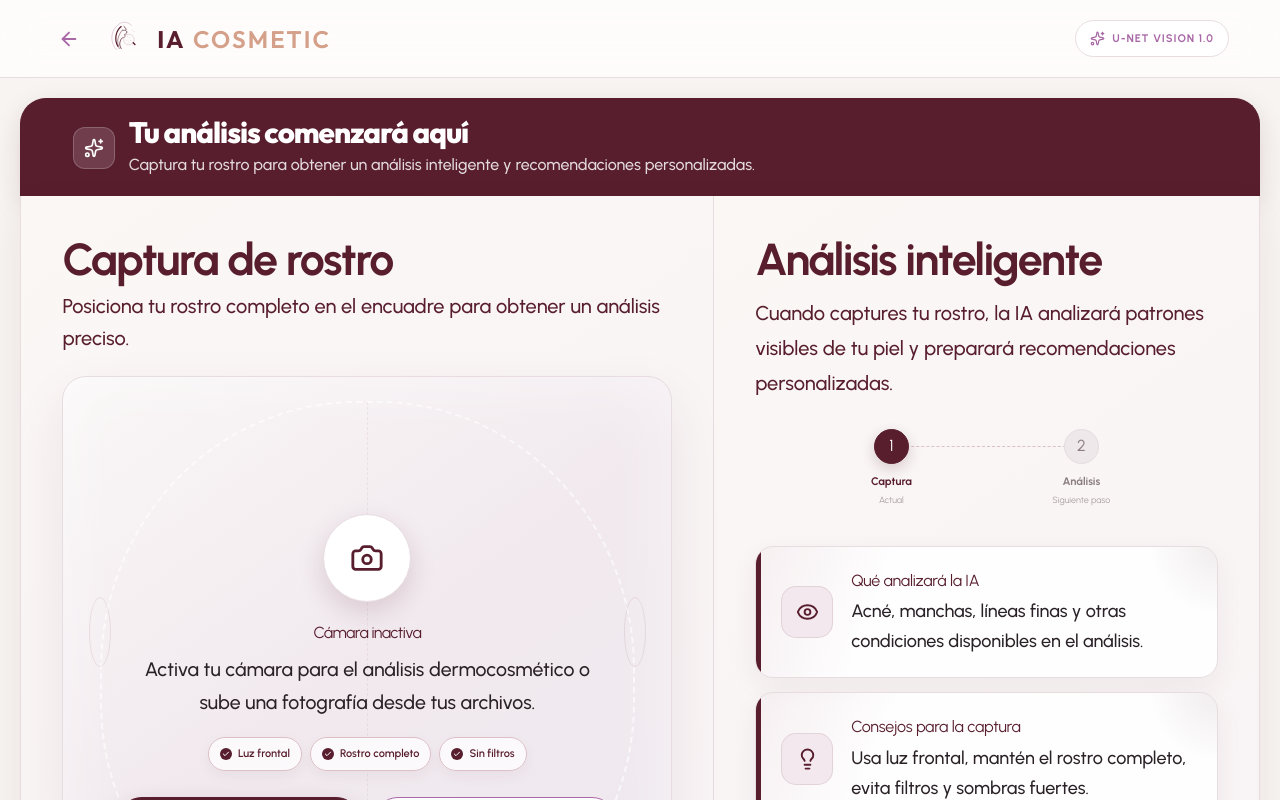
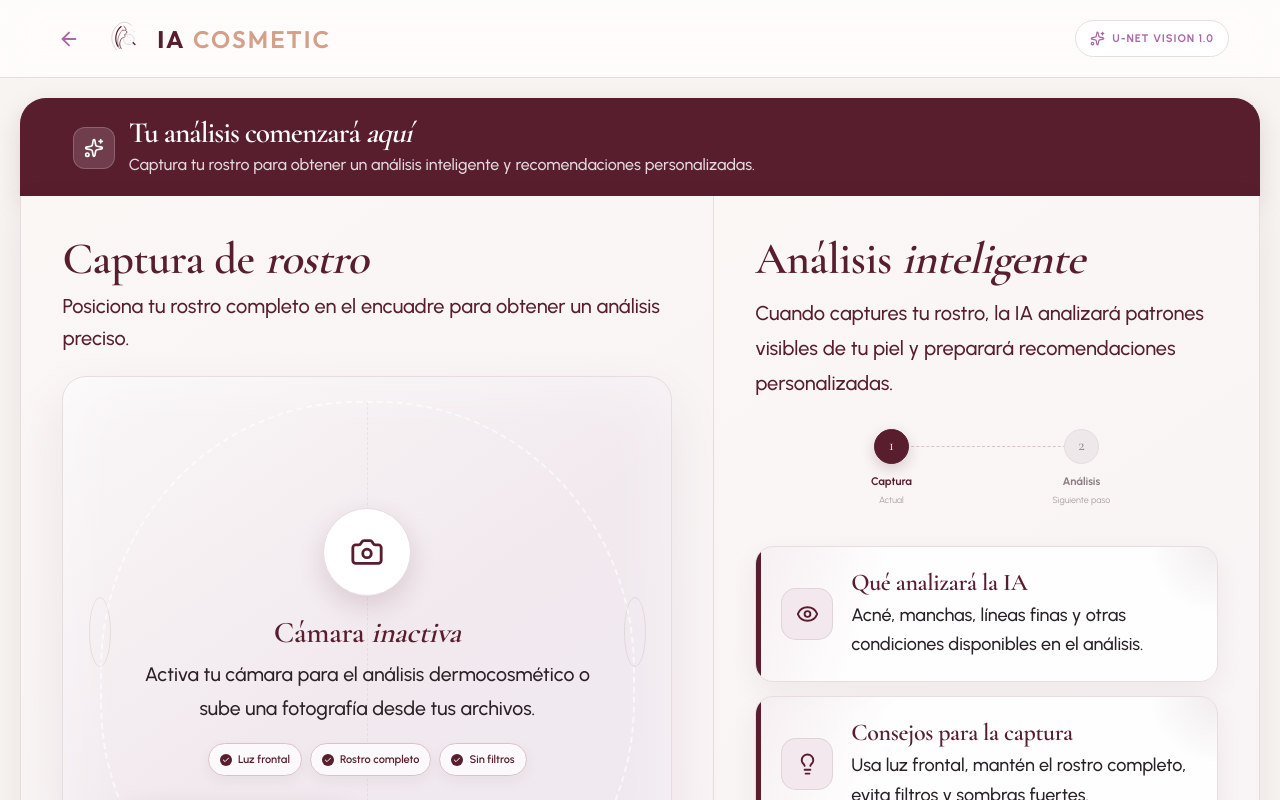
Before and after one commit to AndresVeas/IA_Cosmetic, a Next.js app: page /diagnostico in a window 1280 px wide. Shown: the top 800 px of the page. Built offline with nearby package versions, Linux system fonts and the light colour scheme.

Commit message:
Refactor: actualizar tipografia a Cormorant Garamond e incrementar contraste

```diff
--- a/src/app/diagnostico/diagnostico.module.css
+++ b/src/app/diagnostico/diagnostico.module.css
@@ -33,12 +33,12 @@
 .initialIntro { width: min(calc(100% - clamp(28px, 3.2vw, 56px)), 1864px); margin: clamp(14px, 1.6vw, 26px) auto 0; padding: 19px clamp(28px, 4vw, 64px); display: flex; align-items: center; justify-content: flex-start; gap: 14px; color: white; text-align: left; background: var(--plum); border: 1px solid var(--plum); border-bottom: 0; border-radius: 26px 26px 0 0; box-shadow: 0 10px 26px rgb(88 30 46 / 15%); }
 .initialIntro > span { width: 42px; height: 42px; flex: none; display: grid; place-items: center; color: white; background: rgb(255 255 255 / 14%); border: 1px solid rgb(255 255 255 / 20%); border-radius: 12px; }
 .initialIntro > span svg { width: 20px; height: 20px; }
-.initialIntro h1 { color: white; font-family: var(--font-display); font-size: clamp(27px, 2.3vw, 36px); font-weight: 800; letter-spacing: -.035em; line-height: 1.05; }
+.initialIntro h1 { color: white; font-family: var(--font-display); font-size: clamp(27px, 2.3vw, 36px); font-weight: 600; letter-spacing: -.035em; line-height: 1.05; }
 .initialIntro p { margin-top: 5px; color: rgb(255 255 255 / 84%); font-size: 16px; font-weight: 500; line-height: 1.4; }
 .resultIntro { width: min(calc(100% - clamp(28px, 3.2vw, 56px)), 1864px); margin: clamp(14px, 1.6vw, 26px) auto 0; padding: clamp(18px, 1.8vw, 28px) clamp(20px, 2vw, 34px) 14px; display: flex; align-items: center; gap: 14px; color: white; background: var(--plum); border: 1px solid var(--plum); border-bottom: 0; border-radius: 26px 26px 0 0; box-shadow: 0 12px 28px rgb(88 30 46 / 16%); }
 .resultIntro > span { width: 42px; height: 42px; flex: none; display: grid; place-items: center; color: white; background: rgb(255 255 255 / 14%); border: 1px solid rgb(255 255 255 / 18%); border-radius: 13px; }
 .resultIntro > span svg { width: 21px; height: 21px; }
-.resultIntro h1 { font-family: var(--font-display); font-size: clamp(25px, 2vw, 32px); font-weight: 800; letter-spacing: -.035em; line-height: 1.05; }
+.resultIntro h1 { font-family: var(--font-display); font-size: clamp(25px, 2vw, 32px); font-weight: 600; letter-spacing: -.035em; line-height: 1.05; }
 .resultIntro p { margin-top: 5px; color: rgb(255 255 255 / 86%); font-size: 16px; font-weight: 500; line-height: 1.45; }
 .captureColumn, .infoColumn { padding: clamp(28px, 3.2vw, 54px); background: linear-gradient(145deg, #faf7f5 0%, #f8f3f5 100%); }
 .captureColumn { position: relative; border-right: 1px solid var(--border); }
@@ -51,7 +51,7 @@
 .resultCapture .captureInner { width: 100%; max-width: 720px; }
 .resultCapture .sectionHeading { min-height: 74px; margin-bottom: 16px; align-items: flex-start; flex-direction: column; gap: 8px; }
 .resultCapture .viewport { width: 100%; max-width: 600px; aspect-ratio: 1 / 1; min-height: auto; max-height: none; margin-inline: auto; box-shadow: 0 18px 42px rgb(88 30 46 / 9%); }
-.resultCapture .sectionHeading h1, .resultCapture .sectionHeading h2 { font-size: clamp(29px, 2vw, 35px); font-weight: 800; line-height: 1.05; }
+.resultCapture .sectionHeading h1, .resultCapture .sectionHeading h2 { font-size: clamp(29px, 2vw, 35px); font-weight: 600; line-height: 1.05; }
 .resultCapture .sectionHeading h1, .resultCapture .sectionHeading h2, .resultInfo .reportHeader h2, .productShelfHeading h2 { color: var(--plum); }
 .resultCapture .sectionHeading p { max-width: 480px; font-size: 17px; font-weight: 500; line-height: 1.45; }
 .headingTitleRow { display: flex; align-items: center; flex-wrap: wrap; gap: 10px 14px; }
@@ -60,14 +60,14 @@
 .resultInfo { display: flex; align-items: flex-start; }
 .resultInfo .report { width: 100%; max-width: 980px; margin-block: 0; }
 .resultInfo .reportHeader { min-height: 74px; }
-.resultInfo .reportHeader h2 { margin-top: 0; font-size: clamp(32px, 2.2vw, 39px); font-weight: 800; line-height: 1.05; }
+.resultInfo .reportHeader h2 { margin-top: 0; font-size: clamp(32px, 2.2vw, 39px); font-weight: 600; line-height: 1.05; }
 .resultInfo .eyebrow { display: none; }
 .resultInfo .chips { margin-top: 14px; }
 .resultInfo .indicators { grid-template-columns: repeat(auto-fit, minmax(170px, 1fr)); }
 .resultInfo .summaryCard { padding: 24px; }
 .resultInfo .indicatorCard { min-height: 72px; }
 .sectionHeading { min-height: 58px; display: flex; align-items: center; justify-content: space-between; gap: 20px; margin-bottom: 22px; }
-.sectionHeading h1, .sectionHeading h2, .introLead h2, .reportHeader h2 { font-family: var(--font-serif), serif; font-weight: 700; line-height: 1; }
+.sectionHeading h1, .sectionHeading h2, .introLead h2, .reportHeader h2 { font-family: var(--font-serif), serif; font-weight: 600; line-height: 1; }
 .sectionHeading h1, .sectionHeading h2 { color: var(--plum); font-size: clamp(38px, 3.5vw, 52px); }
 .sectionHeading p { margin-top: 8px; color: var(--plum); font-size: 20px; font-weight: 500; }
 .successBadge { flex: none; padding: 8px 12px; color: #39755a; background: #ddebdD; border-color: #cfe2cf; letter-spacing: 0; text-transform: none; }
@@ -89,7 +89,7 @@
 .faceSilhouette span { position: absolute; left: 50%; top: -1px; height: 100%; border-left: 1px dashed rgb(88 30 46 / 8%); }
 .cameraOrb { position: relative; width: 88px; height: 88px; display: grid; place-items: center; color: var(--plum); background: white; border: 1px solid var(--border); border-radius: 50%; box-shadow: 0 10px 26px rgb(88 30 46 / 15%); }
 .cameraOrb svg { width: 34px; height: 34px; }
-.placeholder h2 { position: relative; margin-top: 18px; color: var(--plum); font: 700 30px var(--font-serif), serif; }
+.placeholder h2 { position: relative; margin-top: 18px; color: var(--plum); font: 600 30px var(--font-serif), serif; }
 .placeholder > p { position: relative; width: min(100%, 460px); margin-top: 7px; color: var(--ink); font-size: 19.5px; line-height: 1.7; font-weight: 500; }
 .captureHints { position: relative; width: min(100%, 500px); margin-top: 18px; display: flex; flex-wrap: wrap; justify-content: center; gap: 8px; }
 .captureHints span { padding: 7px 11px; display: inline-flex; align-items: center; gap: 6px; color: var(--plum); background: rgb(255 255 255 / 72%); border: 1px solid var(--dusty); border-radius: 999px; font-size: 11px; font-weight: 600; box-shadow: 0 5px 14px rgb(88 30 46 / 5%); backdrop-filter: blur(6px); }
@@ -116,7 +116,7 @@
 
 .loadingOverlay { position: absolute; inset: 0; z-index: 8; display: flex; flex-direction: column; align-items: center; justify-content: center; color: var(--plum); background: rgb(247 244 241 / 90%); backdrop-filter: blur(9px); text-align: center; }
 .spinner { width: 38px; height: 38px; animation: spin 1s linear infinite; }
-.loadingOverlay h2 { margin-top: 18px; font: 700 27px/1.1 var(--font-display); letter-spacing: -.025em; }
+.loadingOverlay h2 { margin-top: 18px; font: 600 27px/1.1 var(--font-display); letter-spacing: -.025em; }
 .loadingOverlay p { margin-top: 5px; color: var(--muted); font-size: 12px; }
 
 .introPanel { min-height: 100%; display: flex; flex-direction: column; justify-content: flex-start; }
@@ -130,7 +130,7 @@
 .introCard:hover { border-color: rgb(88 30 46 / 35%); transform: translateY(-3px); box-shadow: 0 15px 34px rgb(88 30 46 / 10%); }
 .introIcon { width: 52px; height: 52px; display: grid; place-items: center; color: var(--plum); background: var(--blush); border: 1px solid rgb(88 30 46 / 10%); border-radius: 15px; }
 .introIcon svg { width: 23px; }
-.introCard h3 { color: var(--plum); font: 700 24px var(--font-serif), serif; }
+.introCard h3 { color: var(--plum); font: 600 24px var(--font-serif), serif; }
 .introCard p { margin-top: 4px; color: var(--ink); font-size: 18px; line-height: 1.65; font-weight: 500; }
 
 .progress { position: relative; width: min(100%, 430px); margin: 42px auto 0; display: grid; grid-template-columns: repeat(2, 1fr); text-align: center; }
@@ -151,7 +151,7 @@
 .summaryCard > span { width: 42px; height: 42px; display: grid; place-items: center; color: var(--plum); background: var(--blush); border-radius: 50%; }.summaryCard svg { width: 19px; }
 .summaryCard p { color: var(--ink); white-space: pre-line; font-size: 16px; font-weight: 500; letter-spacing: .005em; line-height: 1.65; }
 .reportSection { margin-top: 24px; }
-.reportSection h3 { color: var(--ink); font: 700 28px/1.1 var(--font-serif), serif; letter-spacing: -.01em; }
+.reportSection h3 { color: var(--ink); font: 600 28px/1.1 var(--font-serif), serif; letter-spacing: -.01em; }
 .indicators { display: grid; grid-template-columns: repeat(auto-fit, minmax(160px, 1fr)); gap: 11px; margin-top: 12px; }
 .indicatorCard { position: relative; min-width: 0; min-height: 126px; padding: 18px; display: grid; grid-template-columns: 48px minmax(0, 1fr); grid-template-rows: 1fr auto; gap: 12px 14px; overflow: hidden; background: linear-gradient(145deg, white, color-mix(in srgb, var(--marker) 5%, white)); border: 1px solid color-mix(in srgb, var(--marker) 25%, var(--border)); border-radius: 17px; box-shadow: 0 8px 22px rgb(88 30 46 / 4%); }
 .indicatorCard::before { content: ''; position: absolute; inset: 0 auto 0 0; width: 4px; background: var(--marker); opacity: .72; }
@@ -167,14 +167,14 @@
 .productCard { padding: 12px; display: grid; grid-template-columns: 78px minmax(0, 1fr) auto; gap: 14px; align-items: center; background: rgb(255 255 255 / 90%); border: 1px solid var(--border); border-radius: 15px; }
 .productCard:hover { border-color: var(--dusty); box-shadow: 0 9px 24px rgb(88 30 46 / 6%); }
 .productImage { width: 78px; height: 78px; display: grid; place-items: center; overflow: hidden; background: var(--ivory); border-radius: 11px; }.productImage img { max-width: 66px; max-height: 66px; object-fit: contain; }
-.productCopy { min-width: 0; }.productCopy > span { color: var(--mauve); font-size: 9px; font-weight: 700; letter-spacing: .12em; line-height: 1.4; text-transform: uppercase; }.productCopy h4 { margin-top: 2px; color: var(--ink); font: 700 22px/1.1 var(--font-serif), serif; letter-spacing: -.01em; }.productCopy p { margin-top: 4px; overflow: hidden; color: var(--ink); font-size: 16px; line-height: 1.55; display: -webkit-box; -webkit-line-clamp: 2; -webkit-box-orient: vertical; font-weight: 500; }
+.productCopy { min-width: 0; }.productCopy > span { color: var(--mauve); font-size: 9px; font-weight: 700; letter-spacing: .12em; line-height: 1.4; text-transform: uppercase; }.productCopy h4 { margin-top: 2px; color: var(--ink); font: 600 22px/1.1 var(--font-serif), serif; letter-spacing: -.01em; }.productCopy p { margin-top: 4px; overflow: hidden; color: var(--ink); font-size: 16px; line-height: 1.55; display: -webkit-box; -webkit-line-clamp: 2; -webkit-box-orient: vertical; font-weight: 500; }
 .productTags { display: flex; flex-wrap: wrap; gap: 6px; margin-top: 8px; }.productTags span { padding: 4px 8px; color: var(--plum); background: var(--blush); border-radius: 999px; font-size: 9px; font-weight: 700; line-height: 1.2; text-transform: uppercase; }
 .productAction { height: 100%; min-width: 72px; display: flex; align-items: flex-start; justify-content: flex-end; }.productAction strong { padding: 6px 10px; color: var(--plum); background: var(--blush); border: 1px solid var(--border); border-radius: 999px; font-family: var(--font-metric); font-size: 11px; font-weight: 700; white-space: nowrap; }
 .report .progress { margin-top: 26px; }
 
 .productShelf { width: min(calc(100% - clamp(28px, 3.2vw, 56px)), 1864px); margin: 0 auto clamp(28px, 3vw, 48px); padding: clamp(22px, 2.2vw, 36px); background: rgb(255 253 252 / 90%); border: 1px solid var(--border); border-top: 0; border-radius: 0 0 26px 26px; }
 .productShelfHeading { display: flex; align-items: flex-end; justify-content: space-between; gap: 24px; margin-bottom: 18px; }
-.productShelfHeading h2 { font: 700 clamp(27px, 2.3vw, 36px)/1.05 var(--font-display); letter-spacing: -.035em; }
+.productShelfHeading h2 { font: 600 clamp(27px, 2.3vw, 36px)/1.05 var(--font-display); letter-spacing: -.035em; }
 .productShelfHeading p { margin-top: 7px; color: #74686d; font-size: 16px; font-weight: 500; line-height: 1.45; }
 .productShelfHeading > span { color: var(--muted); font-family: var(--font-metric); font-size: 10px; font-weight: 600; white-space: nowrap; }
 .productGrid { display: grid; grid-template-columns: repeat(3, minmax(0, 1fr)); gap: 14px; }
@@ -184,7 +184,7 @@
 .shelfProductImage { min-height: 170px; display: grid; place-items: center; overflow: hidden; background: linear-gradient(145deg, var(--ivory), var(--blush)); border-radius: 12px; }
 .shelfProductImage img { width: 100%; height: 100%; max-height: 170px; object-fit: contain; }
 .shelfProductCard .productCopy { display: flex; flex-direction: column; align-items: flex-start; padding-block: 3px; }
-.shelfProductCard .productCopy h3 { margin-top: 5px; color: var(--ink); font: 700 22px/1.1 var(--font-serif), serif; letter-spacing: -.01em; }
+.shelfProductCard .productCopy h3 { margin-top: 5px; color: var(--ink); font: 600 22px/1.1 var(--font-serif), serif; letter-spacing: -.01em; }
 .shelfProductCard .productCopy p { -webkit-line-clamp: 4; }
 .shelfProductCard .productTags { margin-top: auto; padding-top: 9px; }
 .shelfPrice { margin-top: 11px; color: var(--plum); font-family: var(--font-metric); font-size: 17px; font-weight: 700; }
--- a/src/app/diagnostico/page.tsx
+++ b/src/app/diagnostico/page.tsx
@@ -1,7 +1,6 @@
 'use client';
 
 import { useEffect, useRef, useState } from 'react';
-import Image from 'next/image';
 import Link from 'next/link';
 import Logo from '@/components/Logo';
 import type { LucideIcon } from 'lucide-react';
@@ -270,7 +269,7 @@ export default function DiagnosticoPage() {
         <div className={styles.initialIntro}>
           <span><Sparkles /></span>
           <div>
-            <h1>Tu análisis comenzará aquí</h1>
+            <h1>Tu análisis comenzará <span className="italic">aquí</span></h1>
             <p>Captura tu rostro para obtener un análisis inteligente y recomendaciones personalizadas.</p>
           </div>
         </div>
@@ -280,7 +279,7 @@ export default function DiagnosticoPage() {
         <div className={styles.resultIntro}>
           <span><Sparkles /></span>
           <div>
-            <h1>Análisis Dermocosmético</h1>
+            <h1>Análisis <span className="italic">Dermocosmético</span></h1>
             <p>Resultados generados a partir del análisis inteligente de tu piel.</p>
           </div>
         </div>
@@ -293,8 +292,8 @@ export default function DiagnosticoPage() {
               <div>
                 <div className={styles.headingTitleRow}>
                   {hasResult || (!capturedImage && !isAnalyzing)
-                    ? <h2 id="capture-title">Captura de rostro</h2>
-                    : <h1 id="capture-title">Captura de rostro</h1>}
+                    ? <h2 id="capture-title">Captura de <span className="italic">rostro</span></h2>
+                    : <h1 id="capture-title">Captura de <span className="italic">rostro</span></h1>}
                   {hasResult && <span className={styles.successBadge}><CheckCircle2 /> Imagen analizada</span>}
                 </div>
                 <p>{hasResult ? 'Tu imagen ha sido capturada y analizada correctamente.' : 'Posiciona tu rostro completo en el encuadre para obtener un análisis preciso.'}</p>
@@ -400,7 +399,7 @@ export default function DiagnosticoPage() {
                 <div className={styles.placeholder}>
                   <div className={styles.faceSilhouette} aria-hidden="true"><span /></div>
                   <span className={styles.cameraOrb}><Camera /></span>
-                  <h2>Cámara inactiva</h2>
+                  <h2>Cámara <span className="italic">inactiva</span></h2>
                   <p>Activa tu cámara para el análisis dermocosmético o sube una fotografía desde tus archivos.</p>
                   <div className={styles.captureHints} aria-label="Recomendaciones para la captura">
                     <span><Check /> Luz frontal</span>
@@ -417,7 +416,7 @@ export default function DiagnosticoPage() {
               {isAnalyzing && (
                 <div className={styles.loadingOverlay} role="status">
                   <Loader2 className={styles.spinner} />
-                  <h2>Analizando tu piel…</h2>
+                  <h2>Analizando tu <span className="italic">piel</span>…</h2>
                   <p>La visión computacional está identificando patrones visibles.</p>
                 </div>
               )}
@@ -454,7 +453,7 @@ export default function DiagnosticoPage() {
           {!capturedImage && !isAnalyzing && (
             <div className={styles.introPanel}>
               <div className={styles.introLead}>
-                <h2>Análisis inteligente</h2>
+                <h2>Análisis <span className="italic">inteligente</span></h2>
                 <p>Cuando captures tu rostro, la IA analizará patrones visibles de tu piel y preparará recomendaciones personalizadas.</p>
               </div>
               <DiagnosisProgress />
@@ -476,7 +475,7 @@ export default function DiagnosticoPage() {
             <div className={styles.report}>
               <div className={styles.reportHeader}>
                 <span className={styles.eyebrow}>Análisis dermocosmético</span>
-                <h2>Informe de tu piel</h2>
+                <h2>Informe de tu <span className="italic">piel</span></h2>
               </div>
 
               <div className={styles.summaryCard}>
@@ -486,7 +485,7 @@ export default function DiagnosticoPage() {
 
               {results.anomalies.length > 0 && (
                 <section className={styles.reportSection}>
-                  <h3>Indicadores clave</h3>
+                  <h3>Indicadores <span className="italic">clave</span></h3>
                   <div className={styles.indicators}>
                     {results.anomalies.map((anomaly) => {
                       const meta = getAnomalyMeta(anomaly);
@@ -520,7 +519,7 @@ export default function DiagnosticoPage() {
         <section className={styles.productShelf} aria-labelledby="recommended-products-title">
           <div className={styles.productShelfHeading}>
             <div>
-              <h2 id="recommended-products-title">Fórmulas recomendadas para tu piel</h2>
+              <h2 id="recommended-products-title">Fórmulas recomendadas para tu <span className="italic">piel</span></h2>
               <p>Seleccionadas según las condiciones identificadas en el análisis dermo-cosmético.</p>
             </div>
             <span>
--- a/src/app/globals.css
+++ b/src/app/globals.css
@@ -3,7 +3,8 @@
 :root {
   --background: #F7F4F1;
   --foreground: #581E2E;
-  --font-display: var(--font-outfit), "Outfit", Arial, sans-serif;
+  --font-display: var(--font-cormorant-garamond), "Cormorant Garamond", Georgia, serif;
+  --font-serif: var(--font-cormorant-garamond), "Cormorant Garamond", Georgia, serif;
   --font-body: var(--font-urbanist), "Urbanist", Arial, sans-serif;
   --font-ui: var(--font-urbanist), "Urbanist", Arial, sans-serif;
   --font-metric: var(--font-montserrat), "Montserrat", Arial, sans-serif;
@@ -13,10 +14,11 @@
   --color-background: var(--background);
   --color-foreground: var(--foreground);
   --font-sans: var(--font-urbanist), "Urbanist", Arial, sans-serif;
-  --font-serif: var(--font-outfit), "Outfit", Arial, sans-serif;
-  --font-display: var(--font-outfit), "Outfit", Arial, sans-serif;
+  --font-serif: var(--font-cormorant-garamond), "Cormorant Garamond", Georgia, serif;
+  --font-display: var(--font-cormorant-garamond), "Cormorant Garamond", Georgia, serif;
   --font-ui: var(--font-urbanist), "Urbanist", Arial, sans-serif;
   --font-metric: var(--font-montserrat), "Montserrat", Arial, sans-serif;
+  --font-logo: var(--font-outfit), "Outfit", Arial, sans-serif;
 
   --color-brand-plum: #581E2E;
   --color-brand-lavender: #EDE7F2;
@@ -38,11 +40,11 @@ body {
 h1,
 h2 {
   font-family: var(--font-display);
-  letter-spacing: -0.035em;
+  letter-spacing: -0.01em;
 }
 
-h1 { font-weight: 800; }
-h2 { font-weight: 700; }
+h1 { font-weight: 500; }
+h2 { font-weight: 600; }
 
 h3,
 h4 {
--- a/src/components/Logo.tsx
+++ b/src/components/Logo.tsx
@@ -117,7 +117,7 @@ export default function Logo({ showTagline = false, className = "", alignment =
       <div className={`flex flex-col items-center text-center gap-3 shrink-0 ${className}`}>
         <LogoIcon className="w-20 h-20 text-brand-plum flex-shrink-0" />
         <div className="flex flex-col items-center">
-          <div className="font-display text-4xl tracking-[0.08em] font-bold leading-none flex items-center gap-1.5">
+          <div className="font-logo text-4xl tracking-[0.08em] font-bold leading-none flex items-center gap-1.5">
             <span className="text-brand-plum font-bold">IA</span>
             <span className="text-brand-accent font-semibold tracking-[0.1em] ml-1">COSMETIC</span>
           </div>
@@ -141,7 +141,7 @@ export default function Logo({ showTagline = false, className = "", alignment =
     <div className={`flex items-center gap-2 shrink-0 ${className}`}>
       <LogoIcon className="w-12 h-12 text-brand-plum flex-shrink-0" />
       <div className="flex flex-col justify-center">
-        <div className="font-display text-2xl tracking-[0.07em] font-bold leading-none flex items-center">
+        <div className="font-logo text-2xl tracking-[0.07em] font-bold leading-none flex items-center">
           <span className="text-brand-plum font-bold">IA</span>
           <span className="text-brand-accent font-semibold tracking-[0.09em] ml-2">COSMETIC</span>
         </div>
```
Also changed, not shown: src/app/layout.tsx (+9 -2 lines), src/app/page.tsx (+18 -18 lines).
